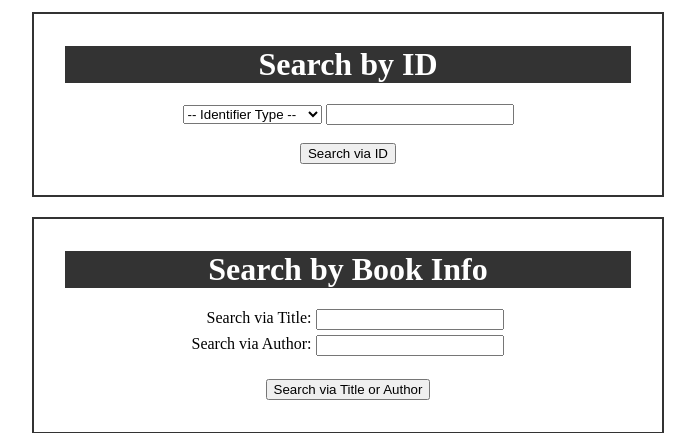
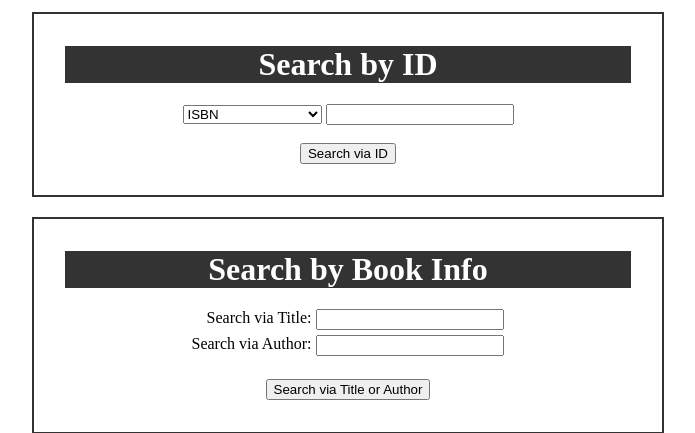
Before and after one commit to HackmannInterns/bookshelfdb, a Flask app: page /add-book in a window 1280 px wide. Shown: the part 520-953 px from the top of the page, without its empty margins (292-987 px from the left). Run offline with Flask 3, Linux system fonts and the light colour scheme; the visitor is signed in with stand-in values (Sample User, id 1).

Commit message:
made changes to keep the button on the id type most recently entered

```diff
--- a/app.py
+++ b/app.py
@@ -293,9 +293,6 @@
         session['required_permission'] = get_permissions().req_perms_add.name
         session['insufficient_perm'] = True
         return redirect('/login')
-    # print(session["recent"])
-    # session["recent"] = []
-    # print(request.form.get('button_class'))
     session['autosubmit'] = AUTO
     session['autofilled'] = False
 
@@ -334,9 +331,11 @@
             'button_class') == 'auto' or 'isbn' in request.args or 'olid' in request.args:
         if 'isbn' in request.args:
             id_type = 'isbn'
+            session['id'] = 'isbn'
             book_id = request.args['isbn']
         elif 'olid' in request.args:
             id_type = 'olid'
+            session['id'] = 'olid'
             book_id = request.args['olid']
         else:
             id_type = request.form['id_type']
@@ -344,6 +343,7 @@
         title, author, publish_date, publisher, subjects = fetch.lookup_book_info(
             book_id, id_type)
         session['autofilled'] = True
+        session['id'] = request.form['id_type']
         # print(title, author, publish_date, publisher)
         return render_template('form.html', header_name=admin_settings.get_settings().header_name,
                                address=admin_settings.get_settings().default_address, title=title, author=author,
--- a/templates/form.html
+++ b/templates/form.html
@@ -92,9 +92,10 @@
                 <form method="post" style="margin: 5%;">
                     <h1>Search by ID</h1>
                     <select required name="id_type" id="id_type">
-                        <option selected disabled value=""> -- Identifier Type -- </option>
-                        <option value="isbn">ISBN</option>
-                        <option value="lccn">Library of Congress</option>
+                        <option {% if session['id'] !="isbn" and session['id'] !="lccn" %}selected{% endif %} disabled value=""> --
+                            Identifier Type -- </option>
+                        <option {% if test=="isbn" %}selected{% endif %} value="isbn">ISBN</option>
+                        <option {% if test=="lccn" %}selected{% endif %} value="lccn">Library of Congress</option>
                     </select>
                     <input class="bar search_id" type="text" name="search_id" value="{{ search_id }}" required><br><br>
                     <div onclick="clearID()">
```
